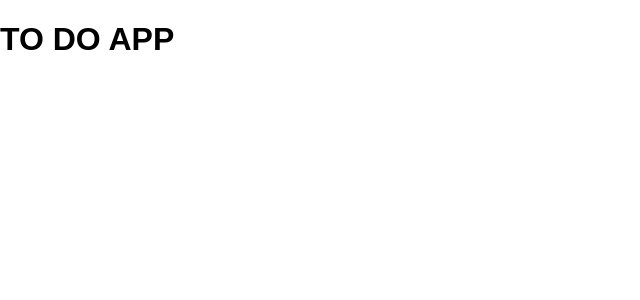
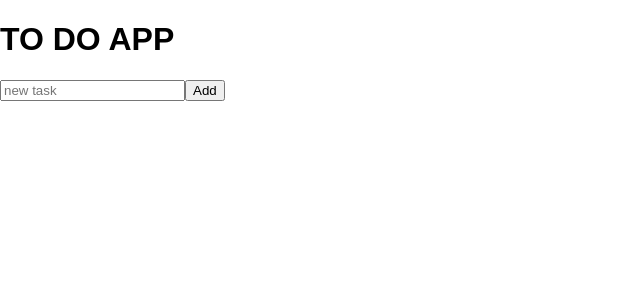
Before and after one commit to yherxx461/sql-to-do-react, a React (Vite) app: page / in a window 1280 px wide. Shown: the top 300 px of the page, without its empty margins (0-640 px from the left). Built offline with nearby package versions, Linux system fonts and the light colour scheme.

Commit message:
Input fields added to the Form file as well as importing the file to the App.jsx file

```diff
--- a/src/components/App/App.jsx
+++ b/src/components/App/App.jsx
@@ -1,13 +1,13 @@
-import {useState} from 'react';
+import { useState } from 'react';
+import Form from '../Form/Form';
 
-function App () {
-
+function App() {
   return (
     <div>
       <h1>TO DO APP</h1>
+      <Form />
     </div>
   );
-
 }
 
-export default App
+export default App;
--- /dev/null
+++ b/src/components/Form/Form.jsx
@@ -0,0 +1,32 @@
+import { useState } from 'react';
+
+function Form() {
+  const [newTask, setNewTask] = useState('');
+  const [completed, setCompleted] = useState('');
+
+  const handleNewTask = (event) => {
+    event.preventDefault();
+    console.log('In handleNewTask', {
+      task: newTask,
+      completed,
+    });
+  };
+
+  //   const handleOnChange = (event) => {
+  // setCompleted
+  //   }
+
+  return (
+    <form onSubmit={handleNewTask} className="task-form">
+      <input
+        type="text"
+        className="new-task"
+        placeholder="new task"
+        // onChange={handleOnChange}
+      ></input>
+      <button type="submit">Add</button>
+    </form>
+  );
+}
+
+export default Form;
```
